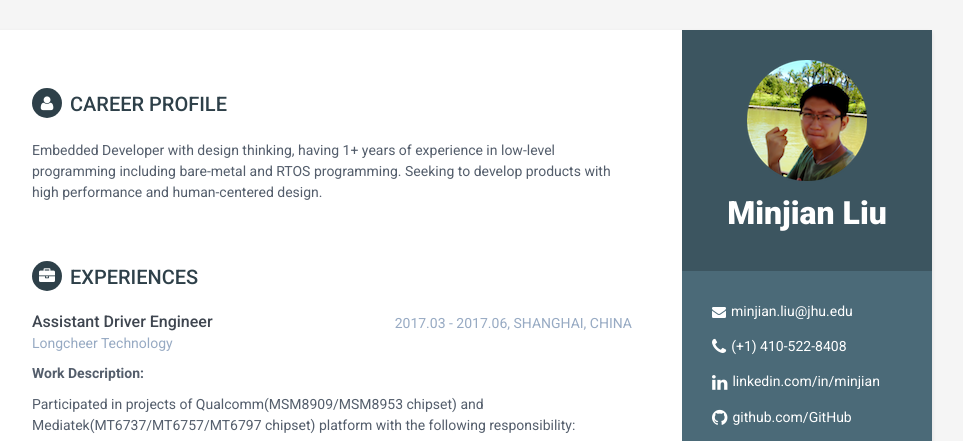
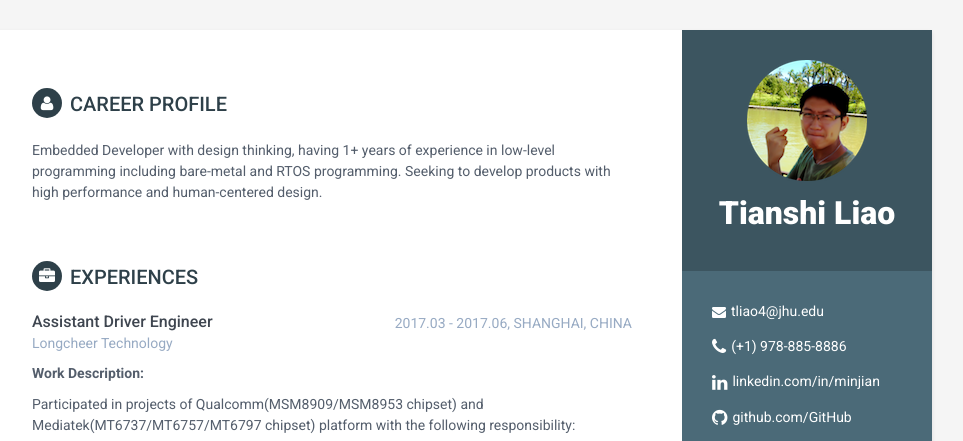
Before and after one commit to thomas-liao/thomas-liao.github.io, a Jekyll site: the page built from index.html, in a window 1280 px wide and 900 px high. Shown: the top 441 px of the window, without its empty margins (188-1151 px from the left). Built offline with Jekyll 4.4.1, drawn with Linux system fonts in a browser that asks for light colours.

Commit message:
initial check

```diff
--- a/_config.yml
+++ b/_config.yml
@@ -1,7 +1,7 @@
 
 title: Minjian Liu
-url: 'https://github.com/Minjian/'
-baseurl: '/Minjian.github.io' #change it according to your repository name
+url: 'https://github.com/thomas-liao/'
+baseurl: '/thomas-liao.github.io' #change it according to your repository name
 
 
 # Enable one of these styles by removing #
@@ -15,13 +15,13 @@ style: styles-6
 
 
 #Profile information
-name: Minjian Liu
+name: Tianshi Liao
 #tagline: Embedded Systems Engineer
 pic: profile.png  #place a 100x100 picture inside /assets/images/ folder and provide the name of the file below
 
 #sidebar links
-email: minjian.liu@jhu.edu
-phone: (+1) 410-522-8408
+email: tliao4@jhu.edu
+phone: (+1) 978-885-8886
 linkedin: minjian
 github: Minjian
 #website: minjian.github.io #do not add http://
```
